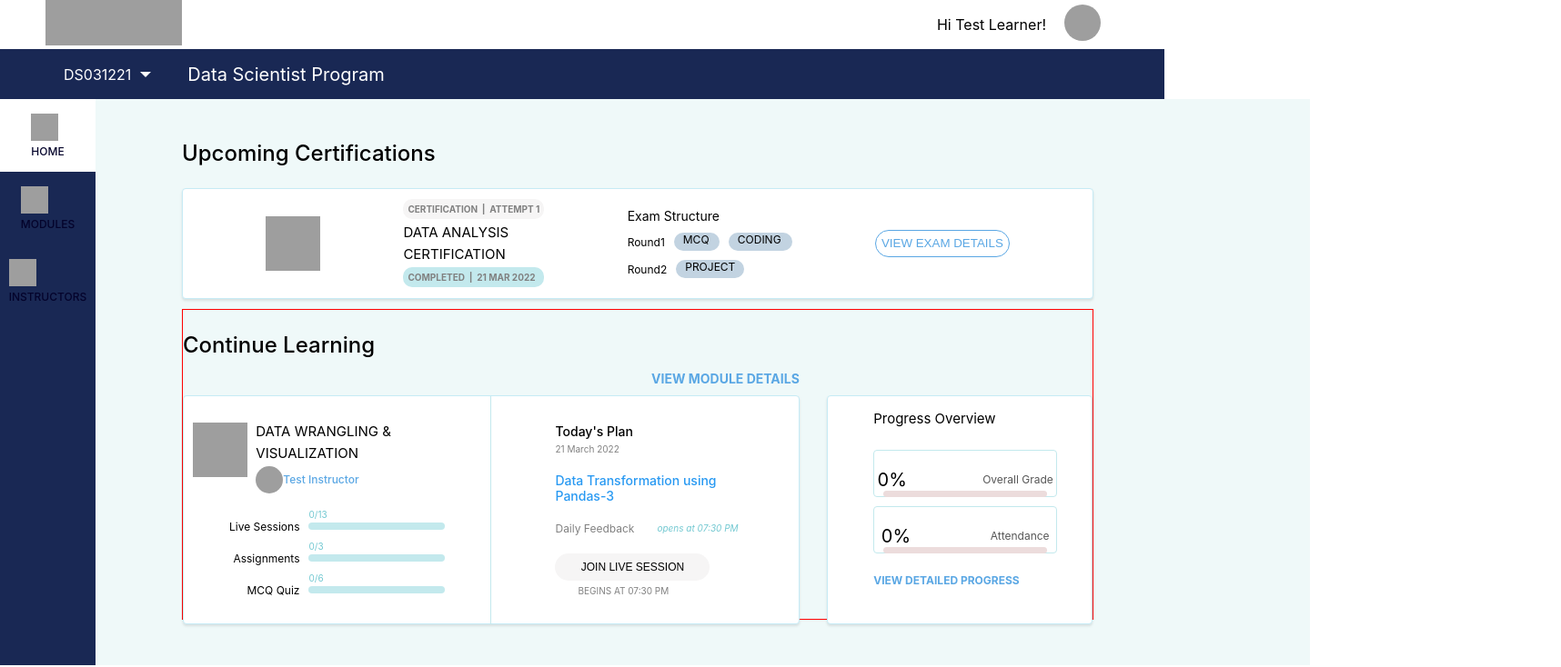
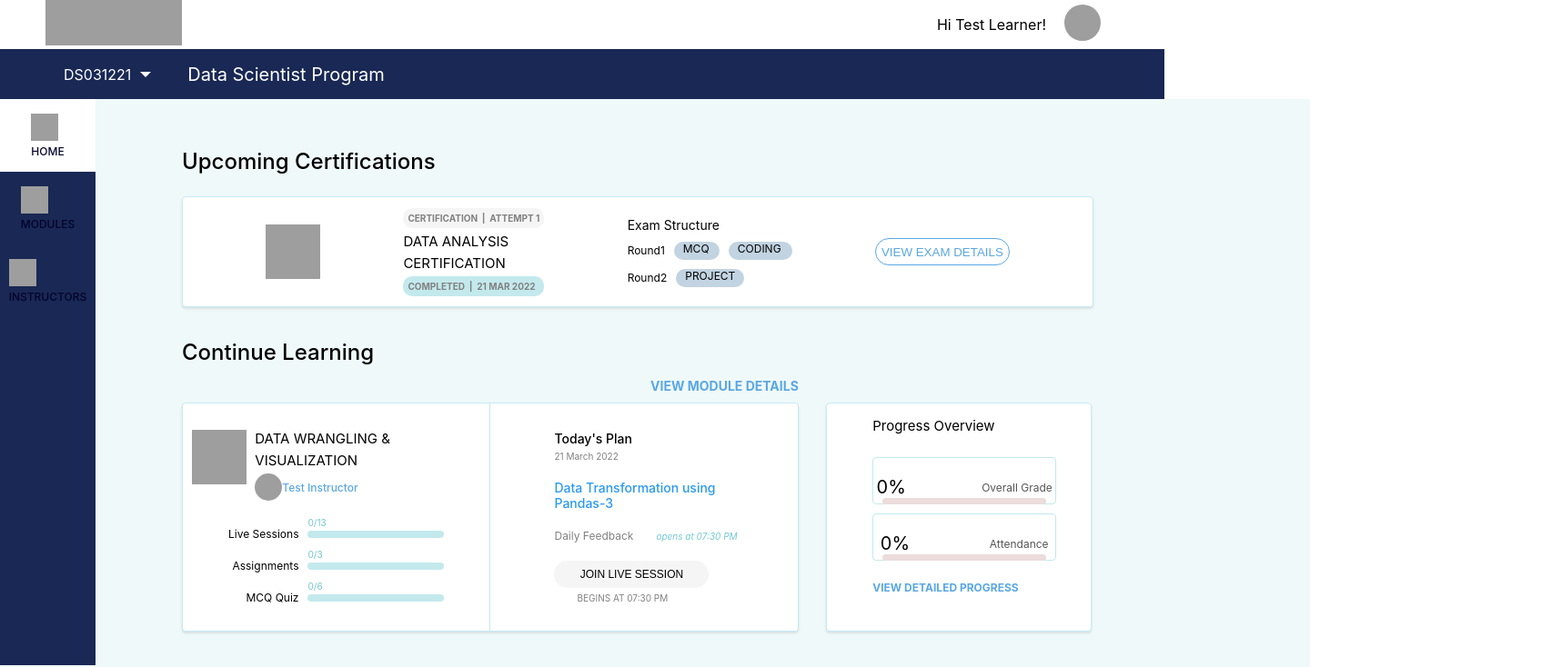
Before and after one commit to Sapnajha19/Edyoda-assignment-project, a React (Create React App) app: page / in a window 1280 px wide. Shown: the top 734 px of the page at 91% size, 1716 px wide, since content can reach past the window. Built offline with nearby package versions, Linux system fonts and the light colour scheme; grey boxes are pictures that could not be loaded.

Commit message:
Fix sidebar's size

```diff
--- a/src/components/Home/Home.js
+++ b/src/components/Home/Home.js
@@ -5,7 +5,7 @@ import bunny from "../../assets/bunny.jpeg"
 export default function Home() {
   return (
     <React.Fragment>
-      <div style={{ background: "#eff9f9", width: "1440px", height: "623px", display: "flex", flexDirection: "column", gap: "30px", justifyContent: "center", alignItems: "flex-start" }}>
+      <div style={{ background: "#eff9f9", width: "1440px", height: "640px", display: "flex", flexDirection: "column", gap: "30px", justifyContent: "center", alignItems: "flex-start" , overflowX:"hidden"}}>
         <div style={{ width: "1000px", height: "150px", position: "relative", left: "200px", bottom: "30px" }}>
           <p style={{ fontSize: "24px", fontWeight: "500" }}>Upcoming Certifications</p>
           <div style={{ background: "#ffffff", width: "1000px", height: "120px", borderRadius: "4px", border: "1px solid #c6ebf5", boxShadow: "0 2px 3px 0 rgba(0, 0, 0, 0.1)", display: "flex", flexDirection: "row", justifyContent: "space-evenly", alignItems: "center" }}>
@@ -31,7 +31,7 @@ export default function Home() {
             <button style={{ height: "30px", borderRadius: "15px", background: "white", border: "1px solid #5aa7e4", color: "#5aa7e4" }}>VIEW EXAM DETAILS</button>
           </div>
         </div>
-        <div style={{ width: "1000px", height: "340px", position: "relative", left: "200px", display: "flex", flexDirection: "column", border: "1px solid red" }}>
+        <div style={{ width: "1000px", height: "340px", position: "relative", left: "200px", display: "flex", flexDirection: "column"}}>
           <p style={{ fontSize: "24px", fontWeight: "500" }}>Continue Learning</p>
           <div style={{ position: "relative", left: "515px", bottom: "10px", color: "#5aa7e4", fontWeight: "bold", fontSize: "14px" }}>VIEW MODULE DETAILS</div>
           <div style={{ display: "flex", flexDirection: "row", gap: "30px" }}>
```
